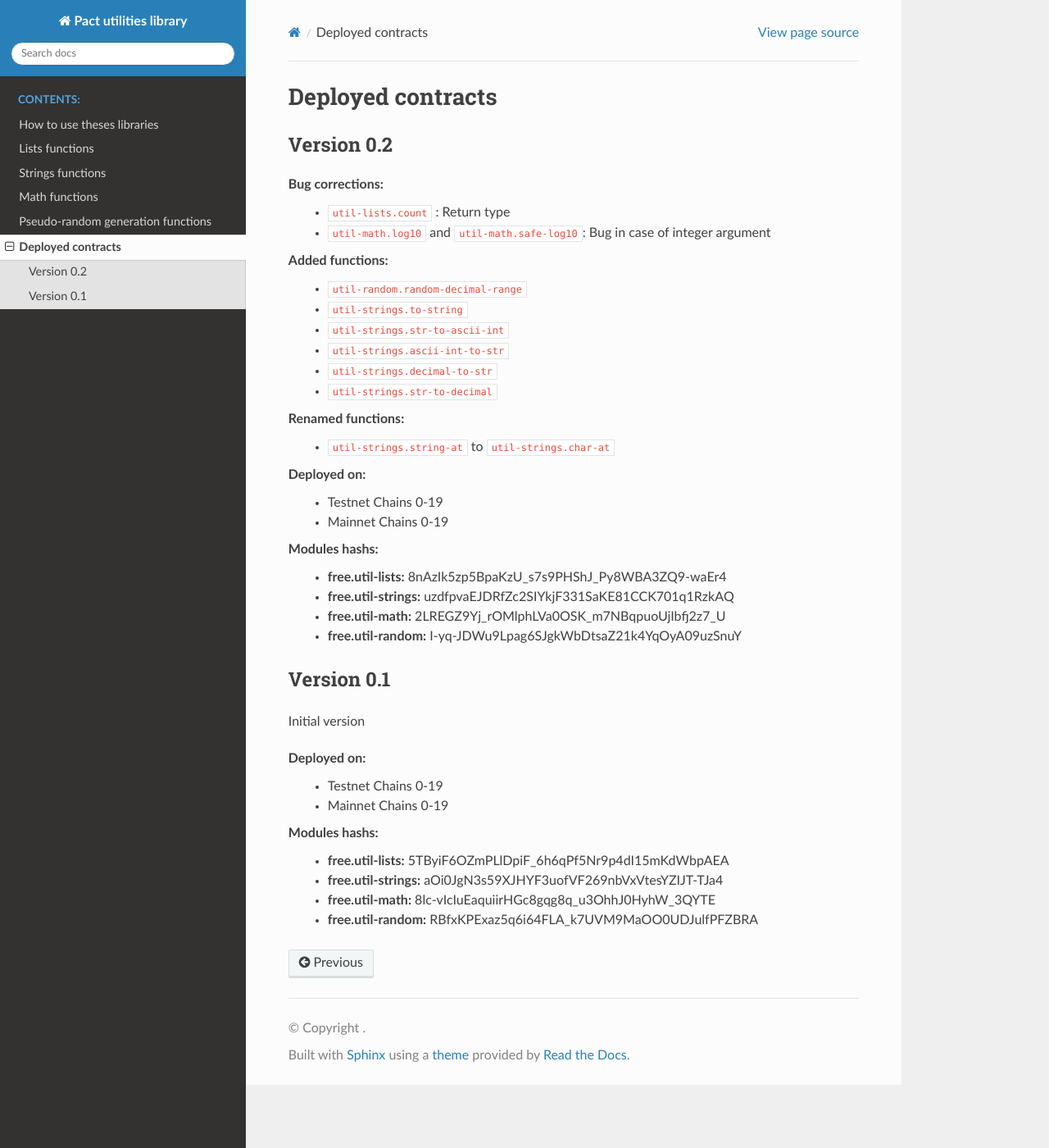
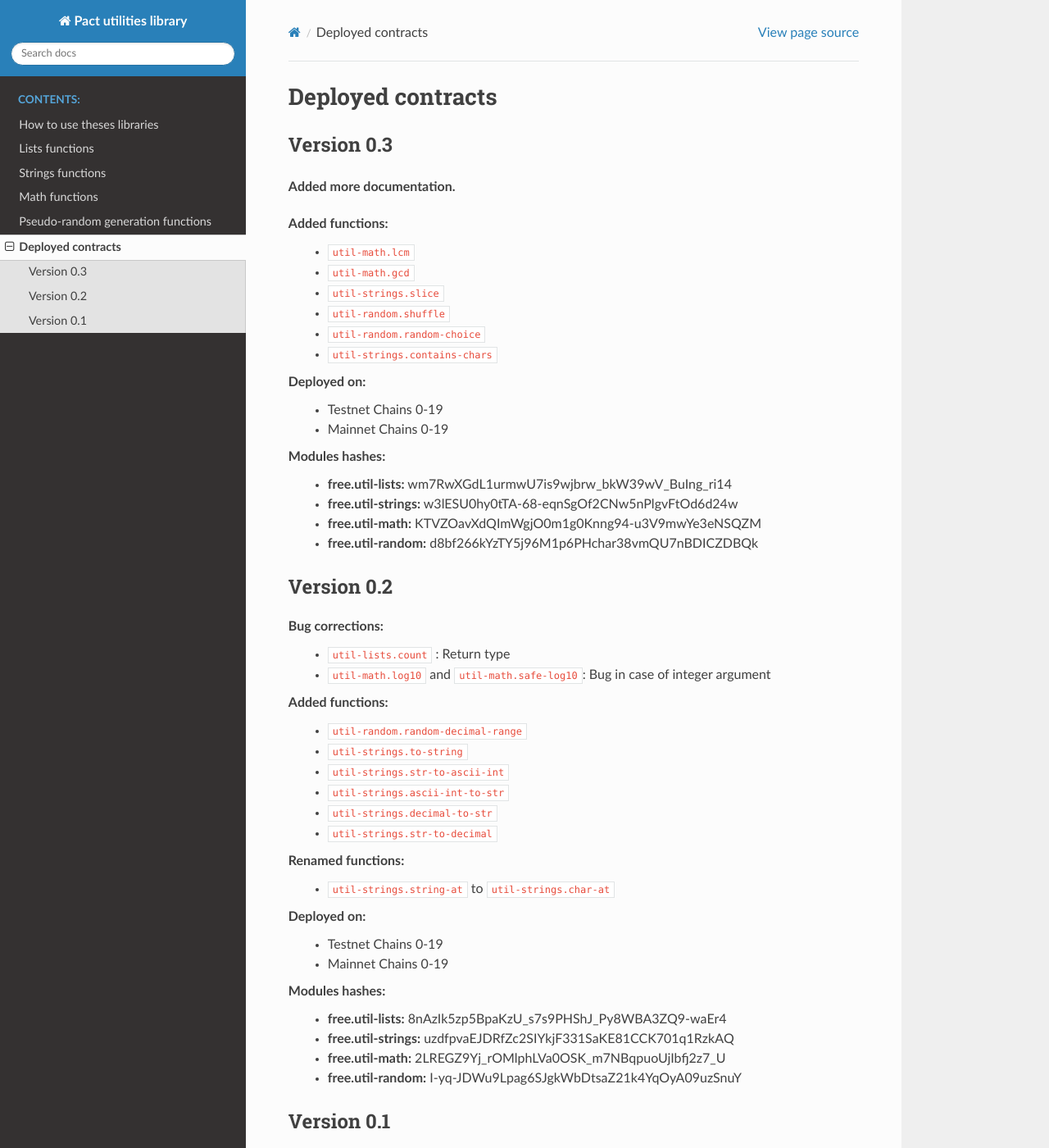
Before and after one commit to CryptoPascal31/pact-util-lib, a Sphinx documentation site: the page built from docs/source/deployed.rst, in a window 1280 px wide and 1400 px high. Shown: the whole window at 82% size. Built offline with Sphinx 7.4.7 and the Read the Docs theme 2.0.0, drawn with Linux system fonts in a browser that asks for light colours.

Commit message:
Bummp to version 0.3

```diff
--- a/docs/source/deployed.rst
+++ b/docs/source/deployed.rst
@@ -1,5 +1,29 @@
 Deployed contracts
 ==================
+
+
+Version 0.3
+~~~~~~~~~~~
+
+**Added more documentation.**
+
+Added functions:
+  * ``util-math.lcm``
+  * ``util-math.gcd``
+  * ``util-strings.slice``
+  * ``util-random.shuffle``
+  * ``util-random.random-choice``
+  * ``util-strings.contains-chars``
+
+Deployed on:
+  * Testnet Chains 0-19
+  * Mainnet Chains 0-19
+
+Modules hashes:
+  * **free.util-lists:** wm7RwXGdL1urmwU7is9wjbrw_bkW39wV_BuIng_ri14
+  * **free.util-strings:** w3lESU0hy0tTA-68-eqnSgOf2CNw5nPlgvFtOd6d24w
+  * **free.util-math:** KTVZOavXdQImWgjO0m1g0Knng94-u3V9mwYe3eNSQZM
+  * **free.util-random:** d8bf266kYzTY5j96M1p6PHchar38vmQU7nBDICZDBQk
 
 Version 0.2
 ~~~~~~~~~~~
@@ -25,7 +49,7 @@ Deployed on:
   * Testnet Chains 0-19
   * Mainnet Chains 0-19
 
-Modules hashs:
+Modules hashes:
   * **free.util-lists:** 8nAzIk5zp5BpaKzU_s7s9PHShJ_Py8WBA3ZQ9-waEr4
   * **free.util-strings:** uzdfpvaEJDRfZc2SIYkjF331SaKE81CCK701q1RzkAQ
   * **free.util-math:** 2LREGZ9Yj_rOMlphLVa0OSK_m7NBqpuoUjIbfj2z7_U
@@ -40,7 +64,7 @@ Deployed on:
  * Testnet Chains 0-19
  * Mainnet Chains 0-19
 
-Modules hashs:
+Modules hashes:
   * **free.util-lists:** 5TByiF6OZmPLlDpiF_6h6qPf5Nr9p4dI15mKdWbpAEA
   * **free.util-strings:** aOi0JgN3s59XJHYF3uofVF269nbVxVtesYZIJT-TJa4
   * **free.util-math:** 8lc-vIcIuEaquiirHGc8gqg8q_u3OhhJ0HyhW_3QYTE
--- a/docs/source/index.rst
+++ b/docs/source/index.rst
@@ -3,7 +3,7 @@ Pact Utilities library documentation
 
 This library aims to provide some "high level" functions for writing Pact smart contracts.
 
-The library contains currently more than 70 convenience functions split into 4 modules.
+The library contains currently more than 80 convenience functions split into 4 modules.
 
 After using and experimenting Pact since several months, I found out that:
  * Some functions were missing: (eg ``(str-to-decimal)``, ...)
```
Also changed, not shown: README.md (+1 -1 lines), 4 other files.
